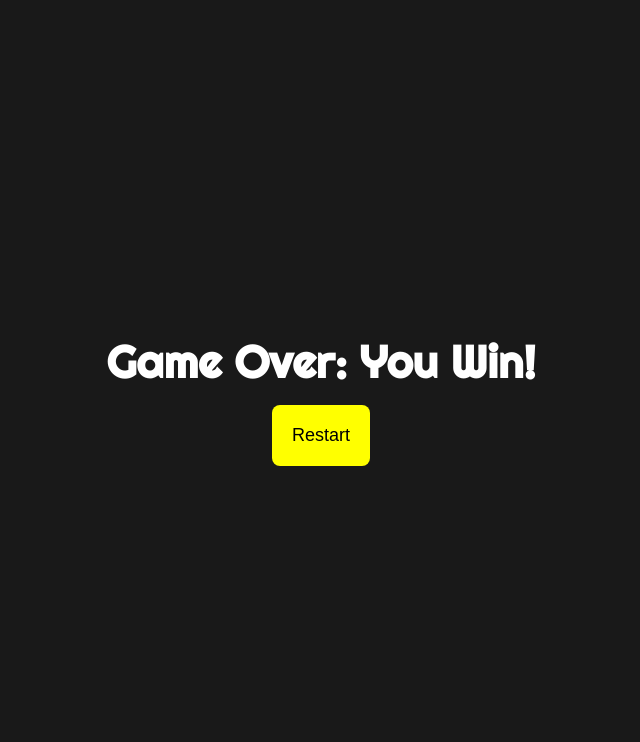
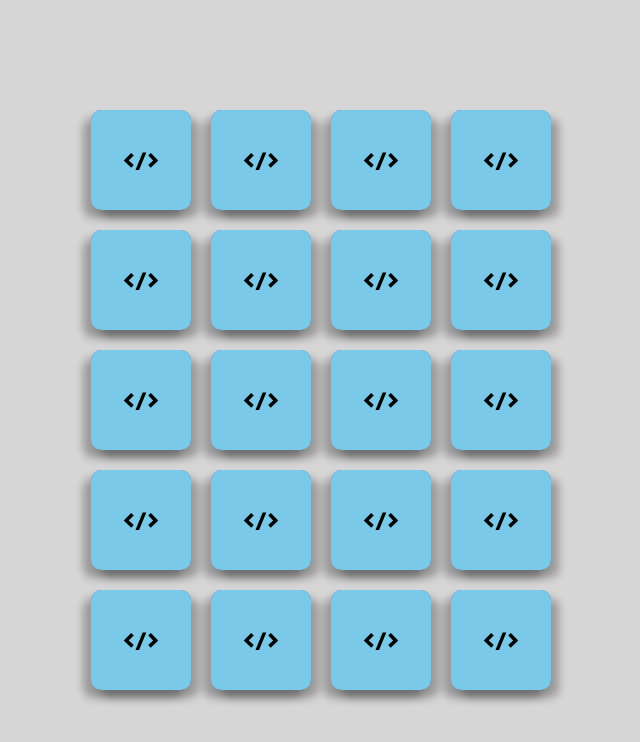
Before and after one commit to emagioli/jogo-da-memoria, a plain HTML site: page index.html in a window 1280 px wide. Shown: the whole page, without its empty margins (319-959 px from the left). Drawn offline with Linux system fonts and the light colour scheme.

Commit message:
game board html and css

```diff
--- a/index.html
+++ b/index.html
@@ -13,19 +13,194 @@
 </head>
 
 <body>
-    <!-- <div id="umIdqualquer" class="card" data-icon="bootstrap">
-        <div class="card_front">
-            <img class="icon" src="images/javascript.png">
+    <div id="gameBoard">
+
+        <div id="umIdqualquer" class="card" data-icon="bootstrap">
+            <div class="card_front">
+                <img class="icon" src="images/javascript.png">
+            </div>
+            <div class="card_back">
+                &lt/&gt
+            </div>
         </div>
-        <div class="card_back">
-            &lt/&gt
+
+        <div id="umIdqualquer" class="card" data-icon="bootstrap">
+            <div class="card_front">
+                <img class="icon" src="images/javascript.png">
+            </div>
+            <div class="card_back">
+                &lt/&gt
+            </div>
         </div>
-    </div> -->
 
-    <div id="gameOver">
+        <div id="umIdqualquer" class="card" data-icon="bootstrap">
+            <div class="card_front">
+                <img class="icon" src="images/javascript.png">
+            </div>
+            <div class="card_back">
+                &lt/&gt
+            </div>
+        </div>
+
+        <div id="umIdqualquer" class="card" data-icon="bootstrap">
+            <div class="card_front">
+                <img class="icon" src="images/javascript.png">
+            </div>
+            <div class="card_back">
+                &lt/&gt
+            </div>
+        </div>
+
+        <div id="umIdqualquer" class="card" data-icon="bootstrap">
+            <div class="card_front">
+                <img class="icon" src="images/javascript.png">
+            </div>
+            <div class="card_back">
+                &lt/&gt
+            </div>
+        </div>
+
+        <div id="umIdqualquer" class="card" data-icon="bootstrap">
+            <div class="card_front">
+                <img class="icon" src="images/javascript.png">
+            </div>
+            <div class="card_back">
+                &lt/&gt
+            </div>
+        </div>
+
+        <div id="umIdqualquer" class="card" data-icon="bootstrap">
+            <div class="card_front">
+                <img class="icon" src="images/javascript.png">
+            </div>
+            <div class="card_back">
+                &lt/&gt
+            </div>
+        </div>
+
+        <div id="umIdqualquer" class="card" data-icon="bootstrap">
+            <div class="card_front">
+                <img class="icon" src="images/javascript.png">
+            </div>
+            <div class="card_back">
+                &lt/&gt
+            </div>
+        </div>
+
+        <div id="umIdqualquer" class="card" data-icon="bootstrap">
+            <div class="card_front">
+                <img class="icon" src="images/javascript.png">
+            </div>
+            <div class="card_back">
+                &lt/&gt
+            </div>
+        </div>
+
+        <div id="umIdqualquer" class="card" data-icon="bootstrap">
+            <div class="card_front">
+                <img class="icon" src="images/javascript.png">
+            </div>
+            <div class="card_back">
+                &lt/&gt
+            </div>
+        </div>
+
+        <div id="umIdqualquer" class="card" data-icon="bootstrap">
+            <div class="card_front">
+                <img class="icon" src="images/javascript.png">
+            </div>
+            <div class="card_back">
+                &lt/&gt
+            </div>
+        </div>
+
+        <div id="umIdqualquer" class="card" data-icon="bootstrap">
+            <div class="card_front">
+                <img class="icon" src="images/javascript.png">
+            </div>
+            <div class="card_back">
+                &lt/&gt
+            </div>
+        </div>
+
+        <div id="umIdqualquer" class="card" data-icon="bootstrap">
+            <div class="card_front">
+                <img class="icon" src="images/javascript.png">
+            </div>
+            <div class="card_back">
+                &lt/&gt
+            </div>
+        </div>
+
+        <div id="umIdqualquer" class="card" data-icon="bootstrap">
+            <div class="card_front">
+                <img class="icon" src="images/javascript.png">
+            </div>
+            <div class="card_back">
+                &lt/&gt
+            </div>
+        </div>
+
+        <div id="umIdqualquer" class="card" data-icon="bootstrap">
+            <div class="card_front">
+                <img class="icon" src="images/javascript.png">
+            </div>
+            <div class="card_back">
+                &lt/&gt
+            </div>
+        </div>
+
+        <div id="umIdqualquer" class="card" data-icon="bootstrap">
+            <div class="card_front">
+                <img class="icon" src="images/javascript.png">
+            </div>
+            <div class="card_back">
+                &lt/&gt
+            </div>
+        </div>
+
+        <div id="umIdqualquer" class="card" data-icon="bootstrap">
+            <div class="card_front">
+                <img class="icon" src="images/javascript.png">
+            </div>
+            <div class="card_back">
+                &lt/&gt
+            </div>
+        </div>
+
+        <div id="umIdqualquer" class="card" data-icon="bootstrap">
+            <div class="card_front">
+                <img class="icon" src="images/javascript.png">
+            </div>
+            <div class="card_back">
+                &lt/&gt
+            </div>
+        </div>
+
+        <div id="umIdqualquer" class="card" data-icon="bootstrap">
+            <div class="card_front">
+                <img class="icon" src="images/javascript.png">
+            </div>
+            <div class="card_back">
+                &lt/&gt
+            </div>
+        </div>
+
+        <div id="umIdqualquer" class="card" data-icon="bootstrap">
+            <div class="card_front">
+                <img class="icon" src="images/javascript.png">
+            </div>
+            <div class="card_back">
+                &lt/&gt
+            </div>
+        </div>
+
+    </div>
+
+    <!-- <div id="gameOver">
         <h2>Game Over: You Win!</h2>
         <button class="restartButton" onclick="restart()">Restart</button>
-    </div>
+    </div> -->
 </body>
 
 </html>
--- a/style.css
+++ b/style.css
@@ -5,6 +5,11 @@
 
 body {
     font-family: 'Righteous', sans-serif;
+    display: flex;
+    justify-content: center;
+    align-items: center;
+    height: 100vh;
+    background: rgb(214, 214, 214);
 }
 
 .card {
@@ -63,3 +68,10 @@ body {
     border-style: none;
     border-radius: 8px;
 }
+
+#gameBoard {
+    display: grid;
+    grid-template: 1fr 1fr 1fr 1fr 1fr/ 1fr 1fr 1fr 1fr;
+    gap: 20px;
+    max-width: 700px;
+}
```
